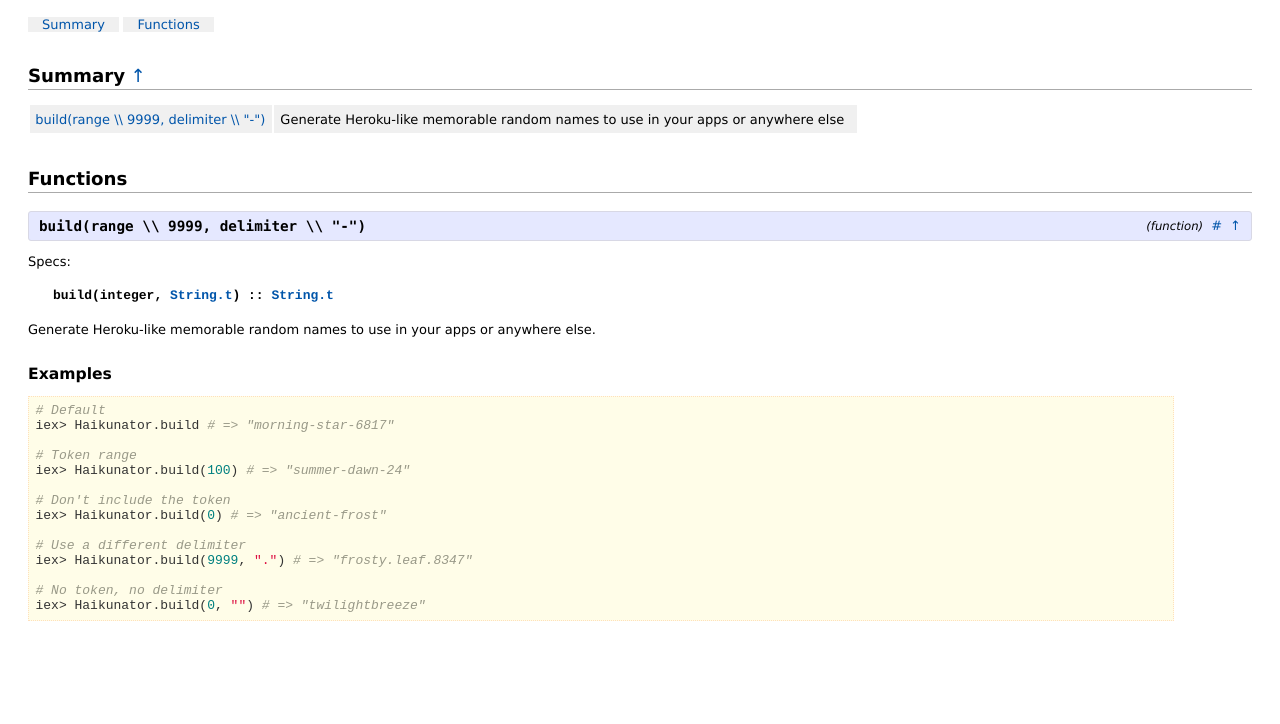
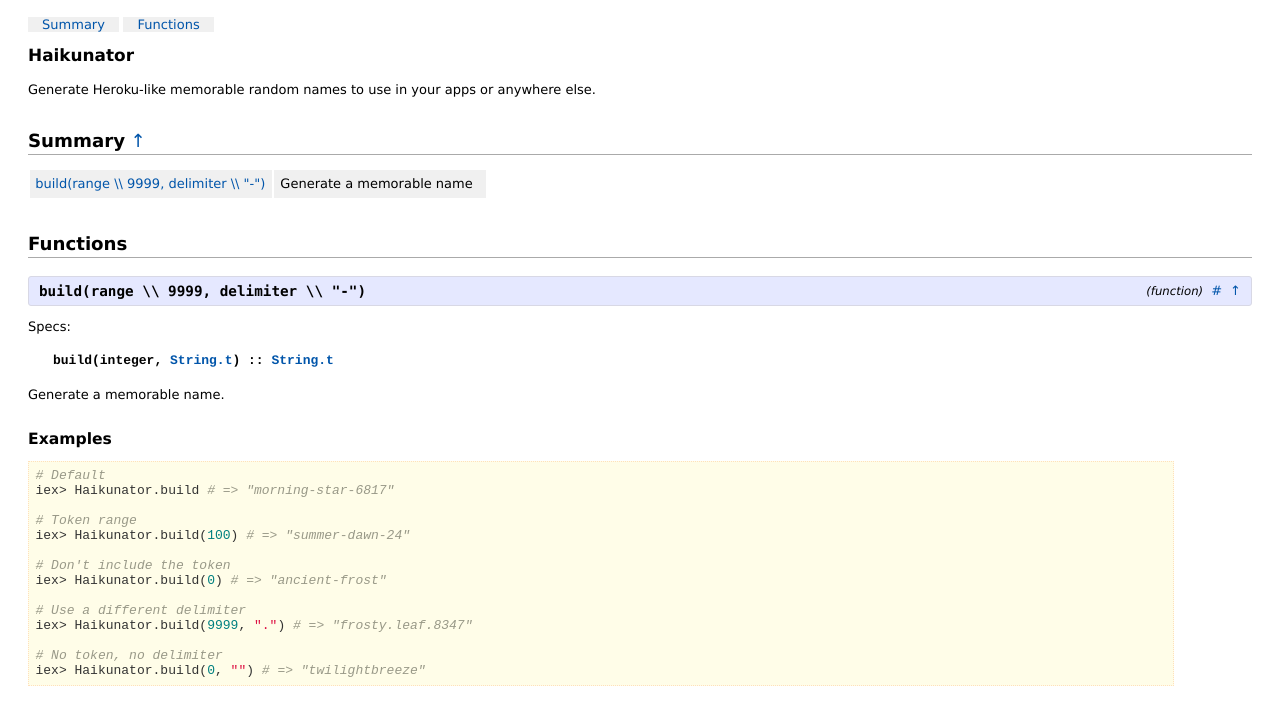
Before and after one commit to CyrusOfEden/haikunator, a plain HTML site: page doc/Haikunator.html in a window 1280 px wide. Shown: the part 66-790 px from the top of the page. Drawn offline with Linux system fonts and the light colour scheme.

Commit message:
updated docs

```diff
--- a/doc/Haikunator.html
+++ b/doc/Haikunator.html
@@ -44,6 +44,12 @@
       </ul>
 
 
+        <section id="moduledoc" class="docstring">
+          <h1>Haikunator</h1>
+<p>Generate Heroku-like memorable random names to use in your apps or anywhere else.</p>
+
+        </section>
+
 
 
 
@@ -53,7 +59,7 @@
           <tr>
   <td class="summary_signature"><a href="#build/2">build(range \\ 9999, delimiter \\ &quot;-&quot;)</a></td>
 
-    <td class="summary_synopsis"><p>Generate Heroku-like memorable random names to use in your apps or anywhere else</p>
+    <td class="summary_synopsis"><p>Generate a memorable name</p>
 </td>
 
 </tr>
@@ -84,7 +90,7 @@
     </ul>
 
   <section class="docstring">
-    <p>Generate Heroku-like memorable random names to use in your apps or anywhere else.</p>
+    <p>Generate a memorable name.</p>
 <h2>Examples</h2>
 <pre><code class="elixir"># Default
 iex&gt; Haikunator.build # =&gt; &quot;morning-star-6817&quot;
```
Also changed, not shown: doc/overview.html (+3 -0 lines).
